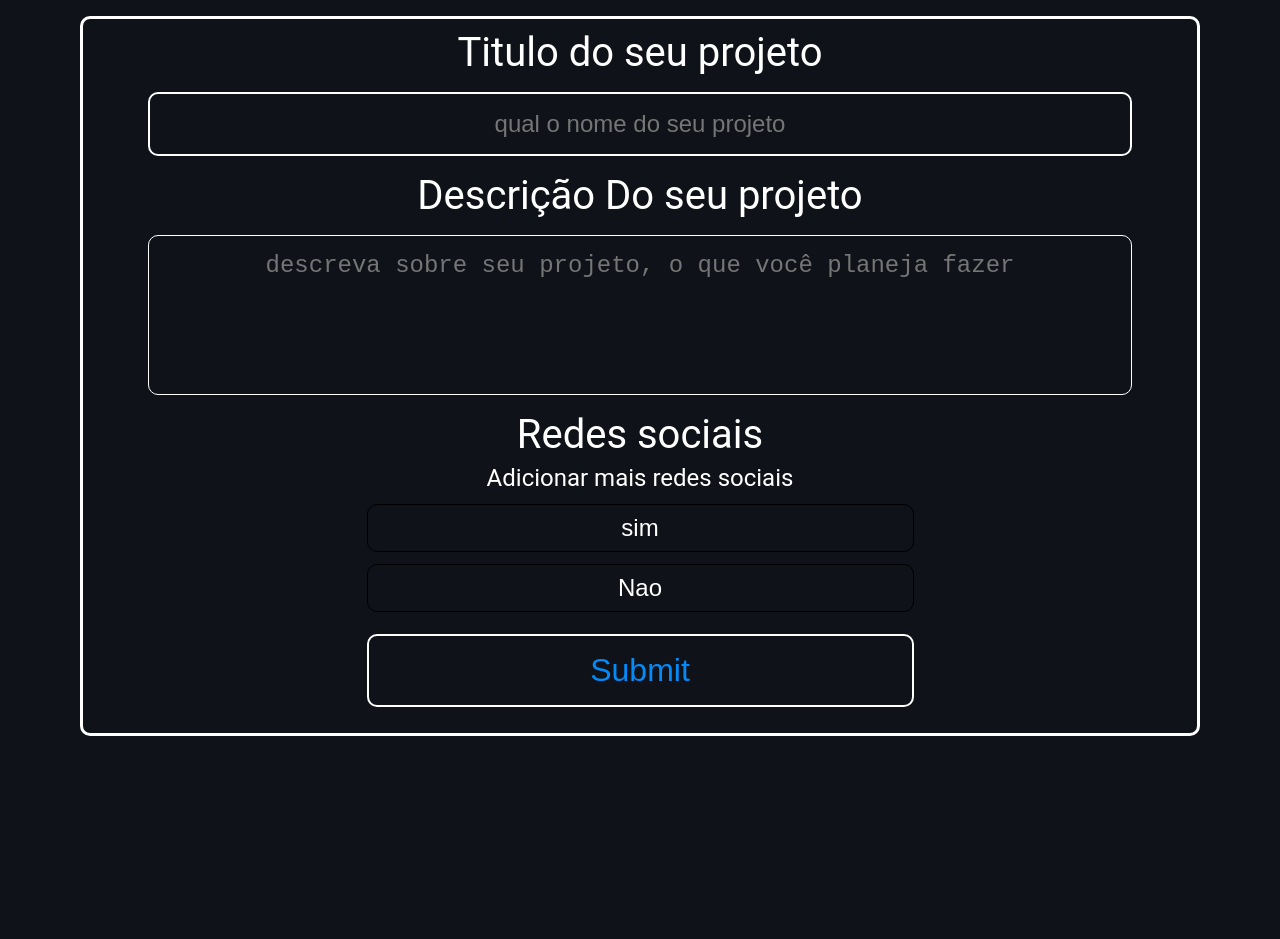
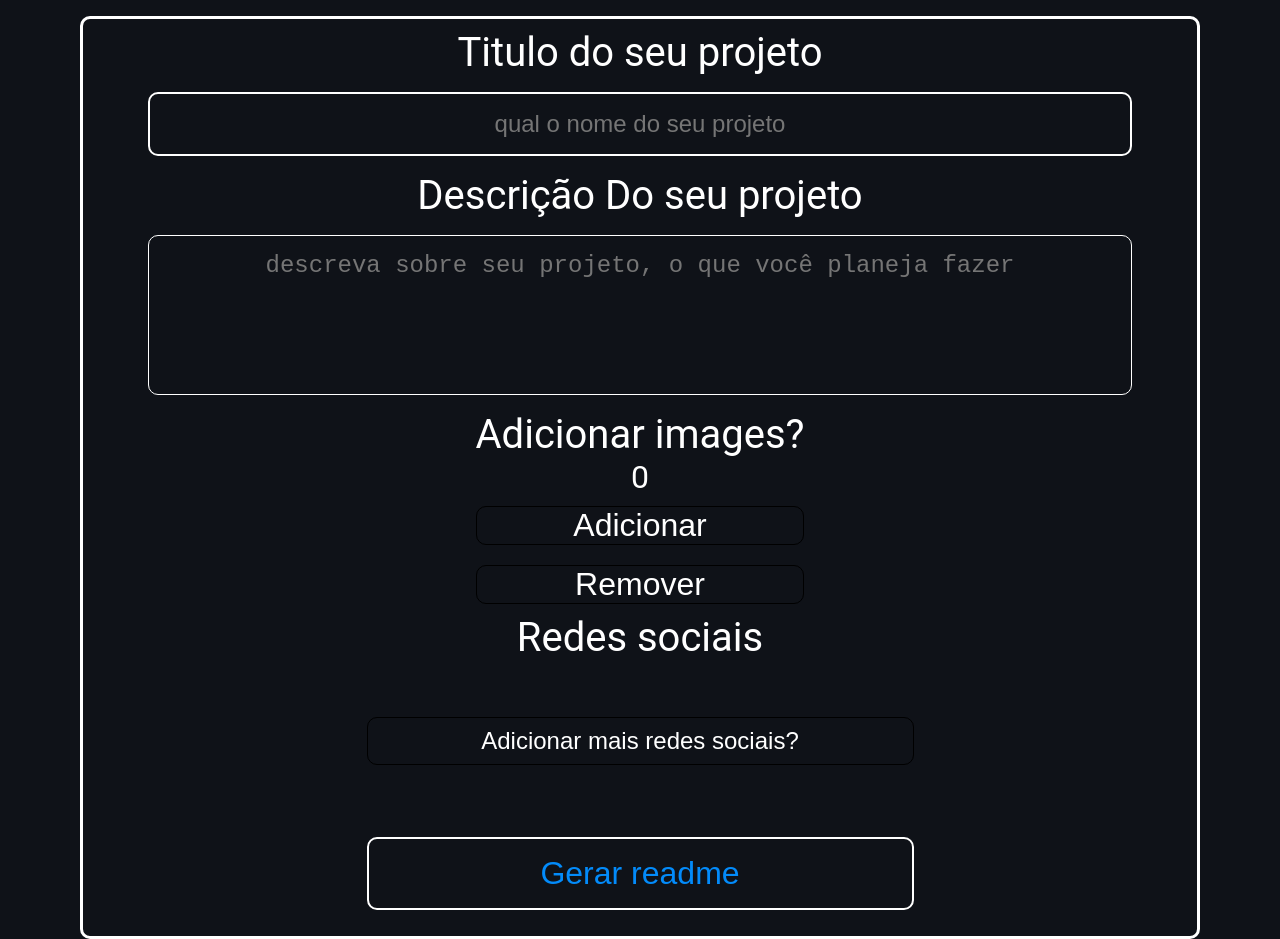
Before and after one commit to denner-august/Readme_creator, a Next.js app in the folder readme-creator/: page / in a window 1280 px wide. Before the commit the page ends 800 px from the top, so only its background shows below. Built offline with nearby package versions, Linux system fonts and the light colour scheme.

Commit message:
atulizando interface, adicionando funcão de imagem

```diff
--- a/readme-creator/components/form/inputs.tsx
+++ b/readme-creator/components/form/inputs.tsx
@@ -1,3 +1,4 @@
+import { useState } from "react";
 import { useForm, useFieldArray } from "react-hook-form";
 import styles from "./inputs.module.scss";
 
@@ -7,19 +8,17 @@ interface inputsProps {
   social: string;
   nome: String;
   link: string;
-
-  testando: string;
 }
 
 export function Inputs() {
+  const [images, setImages] = useState(0);
+
   const {
     register,
     handleSubmit,
     formState: { errors },
     control,
-  } = useForm<any>({
-    mode: "all",
-  });
+  } = useForm<any>();
 
   const { fields, append, remove } = useFieldArray({
     control,
@@ -27,7 +26,7 @@ export function Inputs() {
   });
 
   function receberDados(data: inputsProps) {
-    console.log(data);
+    console.log({ ...data, images });
   }
 
   function Adicionar() {
@@ -37,16 +36,42 @@ export function Inputs() {
     });
   }
 
+  function add_remove_Images(request: string) {
+    if (request === "add") {
+      return setImages((preve) => preve + 1);
+    }
+
+    if (images > 0 && request === "remove") {
+      return setImages((preve) => preve - 1);
+    }
+  }
+
   return (
     <form onSubmit={handleSubmit(receberDados)} className={styles.Container}>
       <label>Titulo do seu projeto</label>
-      <input placeholder="qual o nome do seu projeto" {...register("titulo")} />
+      <input
+        required
+        placeholder="qual o nome do seu projeto"
+        {...register("titulo")}
+      />
       <label>Descrição Do seu projeto</label>
       <textarea
+        required
         placeholder="descreva sobre seu projeto, o que você planeja fazer"
         {...register("descrição")}
       />
-      {/* adicionar imagem */}
+
+      <div className={styles.images}>
+        <label>
+          {images <= 0 ? "Adicionar images?" : "Adicionar mais images?"}
+        </label>
+
+        <span>{images}</span>
+
+        <button onClick={() => add_remove_Images("add")}>Adicionar</button>
+        <button onClick={() => add_remove_Images("remove")}>Remover</button>
+      </div>
+
       <label>Redes sociais</label>
 
       <ul className={styles.input_redeSocial}>
@@ -62,17 +87,22 @@ export function Inputs() {
               placeholder="link da rede social"
               {...register(`products.${index}.link_RedeSocial`)}
             />
+
+            <button
+              className={styles.button_remove}
+              onClick={() => remove(Number(index))}
+            >
+              Remover
+            </button>
           </div>
         ))}
       </ul>
 
-      <ul className={styles.add_redeSocial}>
-        <p>Adicionar mais redes sociais</p>
-        <button onClick={Adicionar}>sim</button>
-        <button>Nao</button> {/* criar função que remove uma rede social */}
-      </ul>
+      <div className={styles.add_redeSocial}>
+        <button onClick={Adicionar}>Adicionar mais redes sociais?</button>
+      </div>
 
-      <input type="submit" />
+      <input type="submit" value="Gerar readme" />
     </form>
   );
 }
```
